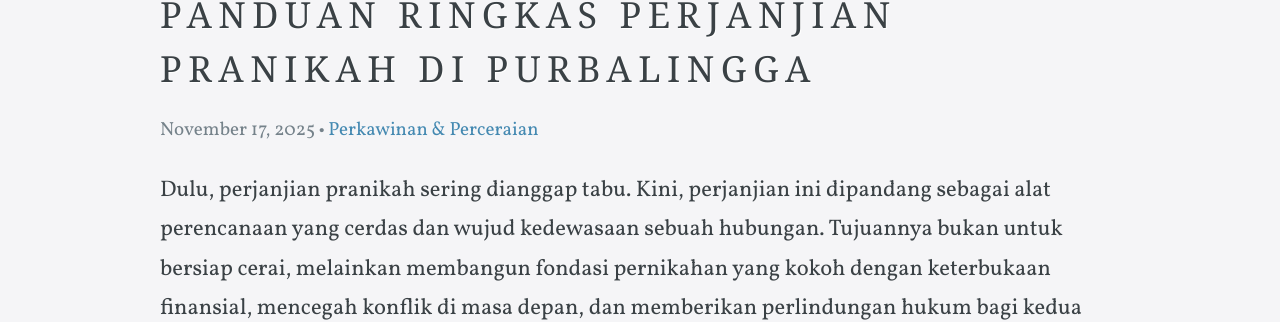
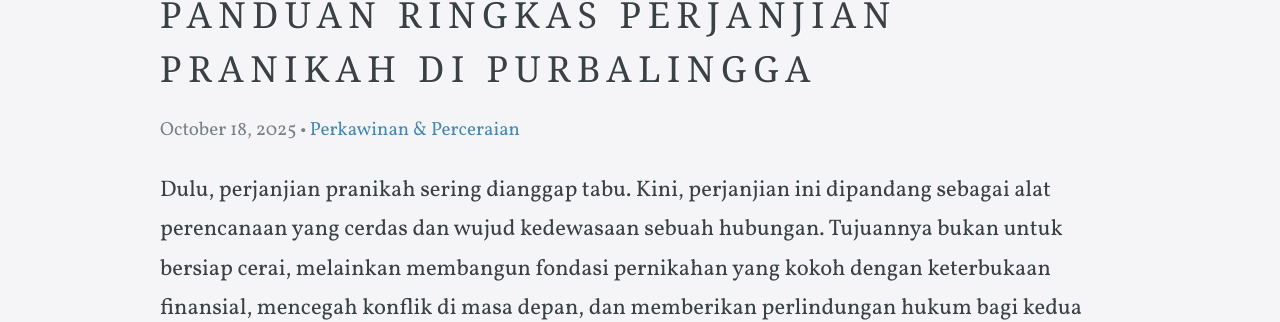
Before and after one commit to zufardhiyaulhaq/lawyerluthfi, a Jekyll site: the page built from _posts/2025-10-18-panduan-ringkas-perjanjian-pranikah-purbalingga.md, in a window 1280 px wide and 900 px high, scrolled down 370 px. Shown: the part 142-464 px from the top of the window. Built offline with Jekyll 4.4.1, drawn with Linux system fonts in a browser that asks for light colours; some web fonts are replaced.

Commit message:
feat: create panduan ringkas perjanjian pranikah purbalingga

```diff
--- a/_posts/2025-11-17-panduan-ringkas-perjanjian-pranikah-purbalingga.md
+++ b/_posts/2025-10-18-panduan-ringkas-perjanjian-pranikah-purbalingga.md
@@ -1,6 +1,6 @@
 ---
 title: Panduan Ringkas Perjanjian Pranikah di Purbalingga
-date: 2025-11-17 00:00:00
+date: 2025-10-18 00:00:00
 categories:
   - Perkawinan & Perceraian
 author_staff_member: luthfi-asshiddieqy
```
